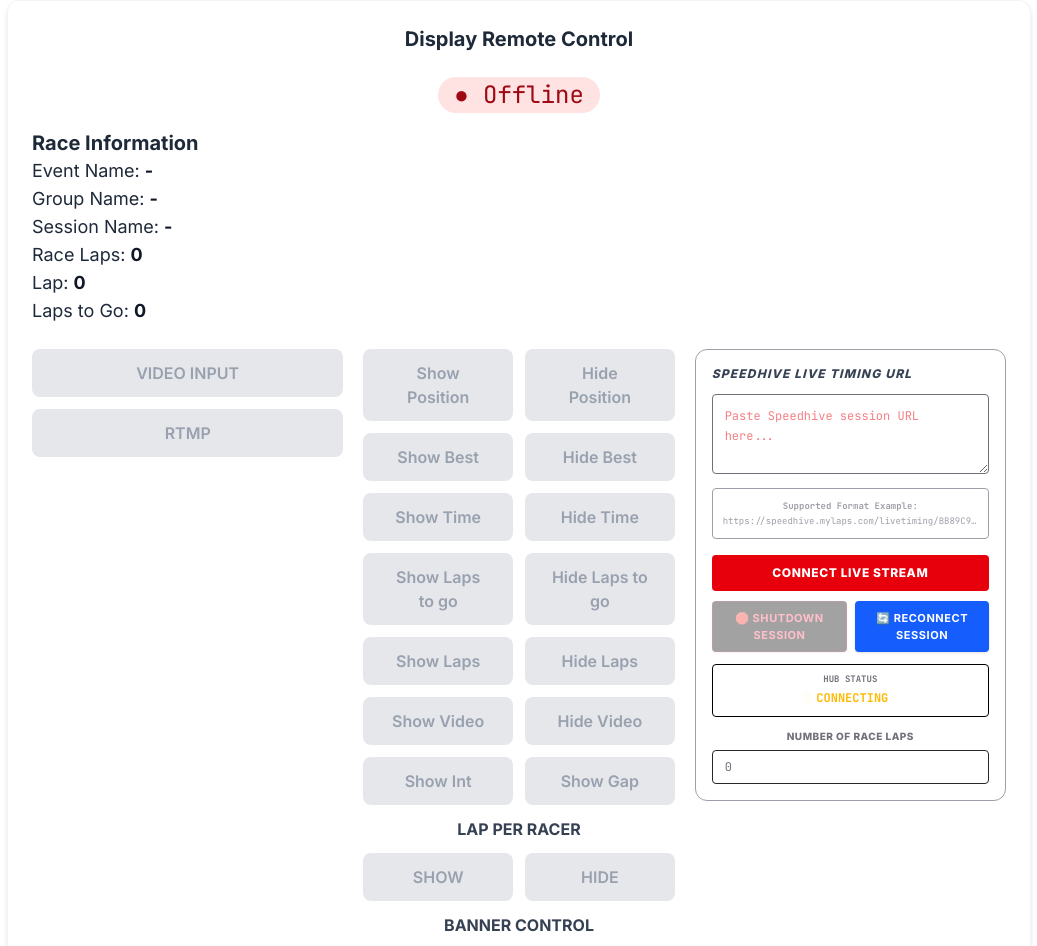
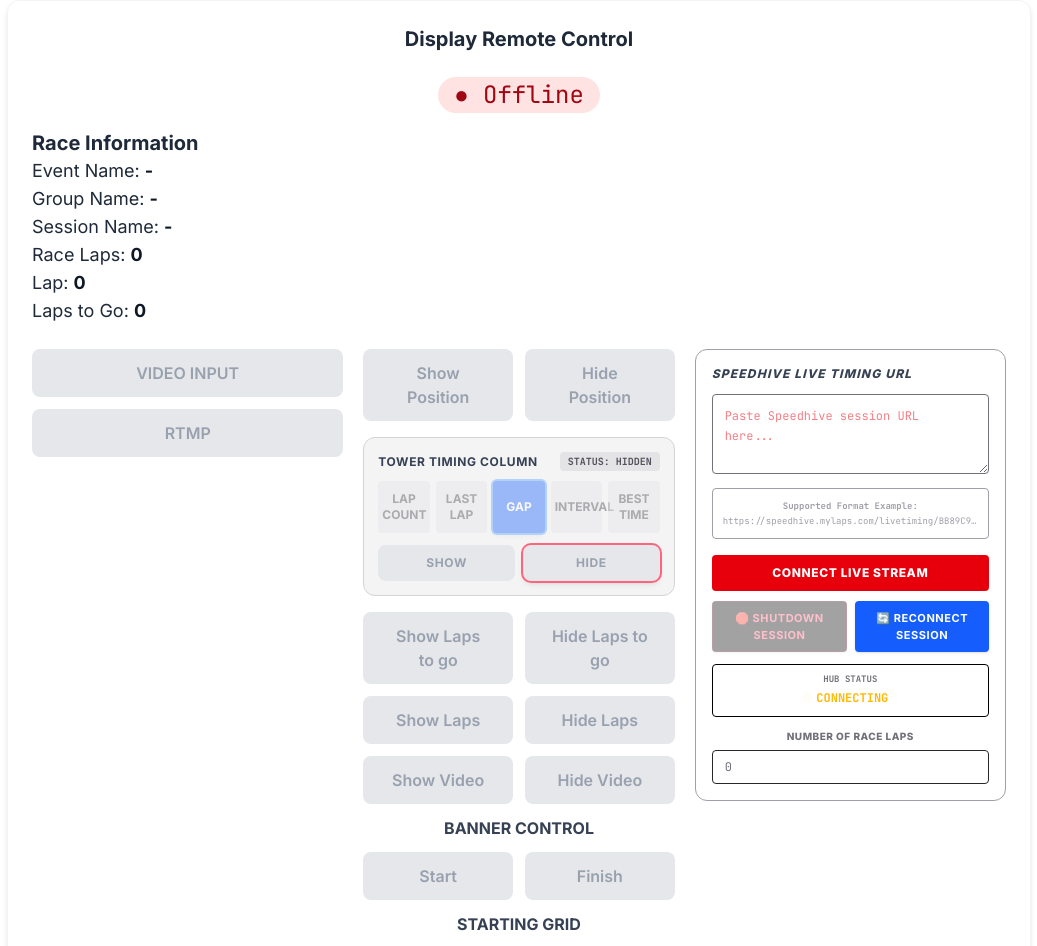
Before and after one commit to fathirpahlevi/Motorsport-Timing-Board, a React (Vite) app: page /control in a window 1280 px wide. Shown: the top 946 px of the page, without its empty margins (121-1158 px from the left). Built offline with nearby package versions, Linux system fonts and the light colour scheme; no server answers.

Commit message:
feat: add configurable timing modes to leaderboard
- Update SignalR packet parser to support flexible schema mapping
- Implement multi-mode timing display (Lap, Gap, Interval, Best)
- Refactor control state types and UI to support dynamic timing visibility

```diff
--- a/src/components/SidePositionPage.tsx
+++ b/src/components/SidePositionPage.tsx
@@ -343,11 +343,67 @@ export const SidePositionPage: React.FC<SidePositionPageProps> = ({
                       : ''
                     : '';
 
+                  const activeTimingMode: 'lapCount' | 'lastLap' | 'gap' | 'interval' | 'bestTime' =
+                    (control.timingMode as any) || (control.best ? 'bestTime' : control.racerLap ? 'lapCount' : control.lastLap ? 'lastLap' : control.diff ? 'interval' : control.gap ? 'gap' : 'gap');
+
+                  const isTimingVisible = control.timingVisible !== undefined ? !!control.timingVisible : !!control.time;
+
+                  let shouldShowForThisRider = isTimingVisible;
+                  let timingContent: React.ReactNode = null;
+
+                  if (activeTimingMode === 'lapCount') {
+                    timingContent = (
+                      <div className="h-full font-mono text-xl text-black tracking-tight leading-none flex items-center justify-end gap-1">
+                        <span className="font-sans text-[11px] font-bold text-zinc-500 uppercase mr-0.5">LAP</span>
+                        <span>{rider.ls !== undefined && rider.ls !== null ? rider.ls : '-'}</span>
+                      </div>
+                    );
+                  } else if (activeTimingMode === 'lastLap') {
+                    timingContent = (
+                      <div className="h-full font-mono text-base font-bold text-black tracking-tight leading-none flex items-center justify-end gap-1">
+                        <span className="font-sans text-[10px] font-bold text-zinc-500 uppercase mr-0.5">LAST</span>
+                        <span>{rider.lsTm || '-'}</span>
+                      </div>
+                    );
+                  } else if (activeTimingMode === 'gap') {
+                    timingContent = (
+                      <div className="h-full font-mono text-xl text-black tracking-tight leading-none flex items-center justify-end">
+                        {isLeader ? (
+                          <span className="font-sans text-sm font-black tracking-wider uppercase text-black">GAP</span>
+                        ) : (
+                          formatDeltaTime(rider.gp, isLeader)
+                        )}
+                      </div>
+                    );
+                  } else if (activeTimingMode === 'interval') {
+                    timingContent = (
+                      <div className="h-full font-mono text-xl text-black tracking-tight leading-none flex items-center justify-end">
+                        {isLeader ? (
+                          <span className="font-sans text-xs font-black tracking-wider uppercase text-black">INTERVAL</span>
+                        ) : (
+                          formatDeltaTime(rider.df, isLeader)
+                        )}
+                      </div>
+                    );
+                  } else if (activeTimingMode === 'bestTime') {
+                    // Only show best time for the single current fastest racer (where rider.ibt === true)
+                    if (rider.ibt && rider.btTm) {
+                      timingContent = (
+                        <div className="h-full flex items-center justify-end gap-1 text-black leading-none">
+                          <span className="font-sans text-[10px] font-black text-amber-700 uppercase tracking-wider mr-0.5">BEST</span>
+                          <span className="font-mono text-base font-black tracking-tight">{rider.btTm}</span>
+                        </div>
+                      );
+                    } else {
+                      shouldShowForThisRider = false;
+                    }
+                  }
+
                   return (
                     <motion.div
                       layoutId={`rider-row-${rider.id}`}
                       key={rider.id}
-                      className={`my-0 w-full flex items-center flex-row border-transparent`}
+                      className={`my-0 w-full flex items-center flex-row border-transparent relative`}
                       id={`rider-row-${rider.id}`}
                       onClick={() => {
                         if (setSelectedRiderId) {
@@ -358,7 +414,7 @@ export const SidePositionPage: React.FC<SidePositionPageProps> = ({
                         }
                       }}
                     >
-                      <div className={`flex items-center grid-cols-7 w-[240px] h-full grid border-transparent`}>
+                      <div className={`flex items-center grid-cols-7 w-[240px] h-full grid border-transparent relative z-20 bg-zinc-100 shadow-xs`}>
                         <div className="top-0 h-[30px]">
                         {(!rider.changeDirection || rider.changeDirection === 'steady') && (
 
@@ -413,47 +469,22 @@ export const SidePositionPage: React.FC<SidePositionPageProps> = ({
 
                       </div>
 
-                      {/* INFORMATION TIMING & GAP / DIFF COLUMNS */}
-                      <div className='overflow-hidden'>
-                        <div className={`flex flex-row h-full `}>
-                          {(rider.df || rider.gp) && control.time && (
-                            <div
-                              className={`${control.time ? 'translate-x-[0%] transition-transform duration-300 ease-in-out' : '-translate-x-[100%] transition-transform duration-300 ease-in-out'}
-                              } w-[125px] h-full text-right flex flex-col justify-center bg-zinc-200 px-2 py-1.5 gap-1 z-10`}
+                      {/* INFORMATION TIMING & GAP / DIFF COLUMNS (Slides from behind racer name) */}
+                      <div className="relative z-10 overflow-hidden h-full flex items-center pointer-events-none">
+                        <AnimatePresence>
+                          {shouldShowForThisRider && (
+                            <motion.div
+                              key={`timing-badge-${rider.id}`}
+                              initial={{ x: '-100%' }}
+                              animate={{ x: '0%' }}
+                              exit={{ x: '-100%' }}
+                              transition={{ duration: 0.35, ease: 'easeInOut' }}
+                              className="w-[125px] h-full text-right flex flex-col justify-center bg-zinc-200 px-2 py-1.5 z-10 border-l border-zinc-300 pointer-events-auto"
                             >
-                              <div className="h-full font-mono text-xl text-black tracking-tight leading-none">
-                                {isLeader ? control.gap
-                                    ? 'INTERVAL' : 'GAP'
-                                      : control.gap ? formatDeltaTime(rider.gp, isLeader)
-                                        : control.diff ? formatDeltaTime(rider.df, isLeader)
-                                          : rider.df ? formatDeltaTime(rider.dfCl, isLeader)
-                                            : '-'}
-
-                                {/* {rider.lsTm ? `L:${rider.lsTm}` : '-'} */}
-                              </div>
-                            </div>
+                              {timingContent}
+                            </motion.div>
                           )}
-
-                          {/* {rider.btTm && rider.ibt && ( */}
-                          {(rider.btTm && control.best) && (
-                            <div
-                              className={`${
-                                control.best ? control.time ? 'translate-x-[0%] transition-transform duration-300 ease-in-out' : 'translate-x-[100%] transition-transform duration-300 ease-in-out' : '-translate-x-[100%] transition-transform duration-300 ease-in-out'
-                              } text-left flex flex-row text-lg py-1.5 font-black leading-none uppercase tracking-tight items-center justify-end gap-1 border-zinc-800 px-2 bg-zinc-200 border-transparent text-black z-2`}
-                            >
-                              <span className="font-mono text-black font-light tracking-tight">{laps === 2 ? 'Last lap:' : 'Best:'}</span> {rider.btTm}
-                            </div>
-                          )}
-                          {rider.ls && (
-                            <div
-                              className={`${
-                                control.racerLap ? control.time ? control.best ?'translate-x-[0%] transition-transform duration-300 ease-in-out' : '-translate-x-[0%] transition-transform duration-300 ease-in-out' : 'translate-x-[0%] transition-transform duration-300 ease-in-out' : '-translate-x-[100%] transition-transform duration-300 ease-in-out'
-                              } text-left flex flex-row text-lg py-1.5 font-black leading-none uppercase tracking-tight items-center justify-end gap-1 border-zinc-800 px-2 bg-zinc-200 border-transparent text-black z-1`}
-                            >
-                              <span className="font-mono text-black font-light tracking-tight">lap: </span>{rider.ls}
-                            </div>
-                          )}
-                        </div>
+                        </AnimatePresence>
                       </div>
                     </motion.div>
                   );
--- a/src/components/control.tsx
+++ b/src/components/control.tsx
@@ -1,21 +1,12 @@
 import React, { useEffect, useState, useRef } from 'react';
 import { ListSelectInput, SelectOption } from './lists';
-import { RiderResult } from '../types';
+import { RiderResult, ControlState } from '../types';
 import { AddRiderModal } from './manualRider';
-
-// Define the shape of the props the component expects
-interface SyncState {
-    laps?: boolean;
-    time?: boolean;
-    input?: boolean;
-    rtmp?: boolean;
-    [key: string]: boolean | undefined;
-}
 
 interface DisplayControllerProps {
     socket: WebSocket | null;
     connectionStatus: string;
-    syncState: SyncState;
+    syncState: ControlState;
     inputVideo: string;
     errorMessage: string;
     inputDevices: SelectOption[];
@@ -104,7 +95,44 @@ export const DisplayController: React.FC<DisplayControllerProps> = ({
 
     },[raceLaps]);
 
-    const sendControlCommand = (command: string, state: boolean) => {
+    const timingOptions: Array<{ id: 'lapCount' | 'lastLap' | 'gap' | 'interval' | 'bestTime'; label: string }> = [
+        { id: 'lapCount', label: 'Lap Count' },
+        { id: 'lastLap', label: 'Last Lap' },
+        { id: 'gap', label: 'Gap' },
+        { id: 'interval', label: 'Interval' },
+        { id: 'bestTime', label: 'Best Time' },
+    ];
+
+    const currentTimingMode: 'lapCount' | 'lastLap' | 'gap' | 'interval' | 'bestTime' =
+        (syncState?.timingMode as any) ||
+        (syncState?.best ? 'bestTime' : syncState?.racerLap ? 'lapCount' : syncState?.lastLap ? 'lastLap' : syncState?.gap ? 'gap' : syncState?.diff ? 'interval' : 'gap');
+
+    const isTimingVisible: boolean =
+        syncState?.timingVisible !== undefined ? !!syncState.timingVisible : !!syncState?.time;
+
+    const handleSelectTimingMode = (mode: 'lapCount' | 'lastLap' | 'gap' | 'interval' | 'bestTime') => {
+        sendControlCommand('timingMode', mode);
+        if (mode === 'gap') {
+            sendControlCommand('gap', true);
+            sendControlCommand('diff', false);
+        } else if (mode === 'interval') {
+            sendControlCommand('diff', true);
+            sendControlCommand('gap', false);
+        } else if (mode === 'bestTime') {
+            sendControlCommand('best', true);
+        } else if (mode === 'lapCount') {
+            sendControlCommand('racerLap', true);
+        } else if (mode === 'lastLap') {
+            sendControlCommand('lastLap', true);
+        }
+    };
+
+    const handleToggleTimingVisible = (visible: boolean) => {
+        sendControlCommand('timingVisible', visible);
+        sendControlCommand('time', visible);
+    };
+
+    const sendControlCommand = (command: string, state: boolean | string) => {
     // Guard clause: check if socket is passed and actually open
         if (!socket || socket.readyState !== WebSocket.OPEN) {
             setLocalStatus('Error: Server connection is offline.');
@@ -120,7 +148,7 @@ export const DisplayController: React.FC<DisplayControllerProps> = ({
 
         // Send using the parent's WebSocket instance
         socket.send(JSON.stringify(payload));
-        setLocalStatus(`Sent: ${command}`);
+        setLocalStatus(`Sent: ${command} = ${state}`);
     };
 
     const sendStartingGrid= (next : boolean) => {
@@ -382,37 +410,70 @@ export const DisplayController: React.FC<DisplayControllerProps> = ({
                     Hide Position
                     </button>
 
+                    {/* TOWER TIMING COLUMN SELECTOR & DISPLAY */}
+                    <div className="col-span-2 flex flex-col gap-2.5 p-3.5 bg-zinc-100 border border-zinc-300 rounded-xl my-1">
+                      <div className="flex items-center justify-between">
+                        <span className="uppercase text-gray-700 font-bold text-xs tracking-wider">
+                          Tower Timing Column
+                        </span>
+                        <span className={`text-[10px] font-mono uppercase font-bold px-2 py-0.5 rounded ${
+                          isTimingVisible ? 'bg-emerald-100 text-emerald-800' : 'bg-zinc-200 text-zinc-600'
+                        }`}>
+                          Status: {isTimingVisible ? 'VISIBLE' : 'HIDDEN'}
+                        </span>
+                      </div>
+
+                      {/* 5 HORIZONTAL SELECTOR BUTTONS */}
+                      <div className="grid grid-cols-5 gap-1.5 w-full">
+                        {timingOptions.map((opt) => {
+                          const isActive = currentTimingMode === opt.id;
+                          return (
                             <button
-                    onClick={() => sendControlCommand('best',true)}
+                              key={opt.id}
+                              type="button"
+                              onClick={() => handleSelectTimingMode(opt.id)}
                               disabled={connectionStatus !== 'connected'}
-                    className="w-full py-3 px-6 text-white font-semibold rounded-lg bg-emerald-500 hover:bg-emerald-600 active:bg-emerald-700 disabled:bg-gray-200 disabled:text-gray-400 disabled:cursor-not-allowed transition-colors"
+                              className={`py-2.5 px-1 text-center font-bold text-xs uppercase rounded transition-all cursor-pointer ${
+                                isActive
+                                  ? 'bg-blue-600 text-white shadow-md ring-2 ring-blue-400 font-black'
+                                  : 'bg-zinc-200 hover:bg-zinc-300 text-zinc-700'
+                              } disabled:opacity-40 disabled:cursor-not-allowed`}
                             >
-                    Show Best
+                              {opt.label}
+                            </button>
+                          );
+                        })}
+                      </div>
+
+                      {/* SHOW AND HIDE BUTTONS */}
+                      <div className="grid grid-cols-2 gap-2 mt-0.5">
+                        <button
+                          type="button"
+                          onClick={() => handleToggleTimingVisible(true)}
+                          disabled={connectionStatus !== 'connected'}
+                          className={`w-full py-2.5 px-4 text-white font-bold text-xs uppercase tracking-wider rounded-lg transition-all cursor-pointer ${
+                            isTimingVisible
+                              ? 'bg-emerald-600 ring-2 ring-emerald-400 font-black shadow-md'
+                              : 'bg-emerald-500 hover:bg-emerald-600'
+                          } disabled:bg-gray-200 disabled:text-gray-400 disabled:cursor-not-allowed`}
+                        >
+                          Show
                         </button>
 
                         <button
-                    onClick={() => sendControlCommand('best',false)}
+                          type="button"
+                          onClick={() => handleToggleTimingVisible(false)}
                           disabled={connectionStatus !== 'connected'}
-                    className="w-full py-3 px-6 text-white font-semibold rounded-lg bg-rose-500 hover:bg-rose-600 active:bg-rose-700 disabled:bg-gray-200 disabled:text-gray-400 disabled:cursor-not-allowed transition-colors"
+                          className={`w-full py-2.5 px-4 text-white font-bold text-xs uppercase tracking-wider rounded-lg transition-all cursor-pointer ${
+                            !isTimingVisible
+                              ? 'bg-rose-600 ring-2 ring-rose-400 font-black shadow-md'
+                              : 'bg-rose-500 hover:bg-rose-600'
+                          } disabled:bg-gray-200 disabled:text-gray-400 disabled:cursor-not-allowed`}
                         >
-                    Hide Best
+                          Hide
                         </button>
-
-                    <button
-                    onClick={() => sendControlCommand('time',true)}
-                    disabled={connectionStatus !== 'connected'}
-                    className="w-full py-3 px-6 text-white font-semibold rounded-lg bg-emerald-500 hover:bg-emerald-600 active:bg-emerald-700 disabled:bg-gray-200 disabled:text-gray-400 disabled:cursor-not-allowed transition-colors"
-                    >
-                    Show Time
-                    </button>
-
-                    <button
-                    onClick={() => sendControlCommand('time',false)}
-                    disabled={connectionStatus !== 'connected'}
-                    className="w-full py-3 px-6 text-white font-semibold rounded-lg bg-rose-500 hover:bg-rose-600 active:bg-rose-700 disabled:bg-gray-200 disabled:text-gray-400 disabled:cursor-not-allowed transition-colors"
-                    >
-                    Hide Time
-                    </button>
+                      </div>
+                    </div>
 
                     <button
                     onClick={() => {
@@ -464,50 +525,6 @@ export const DisplayController: React.FC<DisplayControllerProps> = ({
                     className="w-full py-3 px-6 text-white font-semibold rounded-lg bg-rose-500 hover:bg-rose-600 active:bg-rose-700 disabled:bg-gray-200 disabled:text-gray-400 disabled:cursor-not-allowed transition-colors"
                     >
                     Hide Video
-                    </button>
-
-                    <button
-                    onClick={() => {setGapDiff("gap");
-                            sendControlCommand("gap",true);
-                            sendControlCommand("diff",false);
-                    }}
-                    disabled={connectionStatus !== 'connected' || gapDiff === "gap"}
-                    className="w-full py-3 px-6 text-white font-semibold rounded-lg bg-yellow-400 hover:bg-yellow-500 active:bg-yellow-400 disabled:bg-gray-200 disabled:text-gray-400 disabled:cursor-not-allowed transition-colors"
-                    >
-                    Show Int
-                    </button>
-
-                    <button
-                    onClick={() => {setGapDiff("diff");
-                            sendControlCommand("diff",true);
-                            sendControlCommand("gap",false);}}
-                    disabled={connectionStatus !== 'connected' || gapDiff === "diff"}
-                    className="w-full py-3 px-6 text-white font-semibold rounded-lg bg-amber-500 hover:bg-amber-600 active:bg-amber-500 disabled:bg-gray-200 disabled:text-gray-400 disabled:cursor-not-allowed transition-colors"
-                    >
-                    Show Gap
-                    </button>
-
-                    <h1 className='col-span-2 uppercase text-gray-700 font-bold'>Lap Per Racer</h1>
-
-                    <button
-                    onClick={() => {
-                        sendControlCommand('racerLap',true);
-                    }
-                    }
-                    disabled={connectionStatus !== 'connected'}
-                    className="w-full py-3 px-6 text-white font-semibold rounded-lg bg-emerald-500 hover:bg-emerald-600 active:bg-emerald-700 disabled:bg-gray-200 disabled:text-gray-400 disabled:cursor-not-allowed transition-colors"
-                    >
-                    SHOW
-                    </button>
-
-                    <button
-                    onClick={() => {
-                        sendControlCommand('racerLap',false);
-                    }}
-                    disabled={connectionStatus !== 'connected'}
-                    className="w-full py-3 px-6 text-white font-semibold rounded-lg bg-rose-500 hover:bg-rose-600 active:bg-rose-700 disabled:bg-gray-200 disabled:text-gray-400 disabled:cursor-not-allowed transition-colors"
-                    >
-                    HIDE
                     </button>
 
                     <h1 className='col-span-2 uppercase text-gray-700 font-bold'>Banner Control</h1>
--- a/src/types.ts
+++ b/src/types.ts
@@ -77,7 +77,11 @@ export interface ControlState {
   diff?: boolean;
   ltg?: boolean;
   video?: boolean;
-  [key: string]: boolean | undefined;
+  racerLap?: boolean;
+  lastLap?: boolean;
+  timingMode?: 'lapCount' | 'lastLap' | 'gap' | 'interval' | 'bestTime';
+  timingVisible?: boolean;
+  [key: string]: boolean | string | undefined;
 }
 
 export interface LowerThirdState {
```
Also changed, not shown: src/App.tsx (+111 -14 lines), 1 other file (tests, documents, lock files or other folders). Lines whose indentation alone changed are shown as unchanged.
